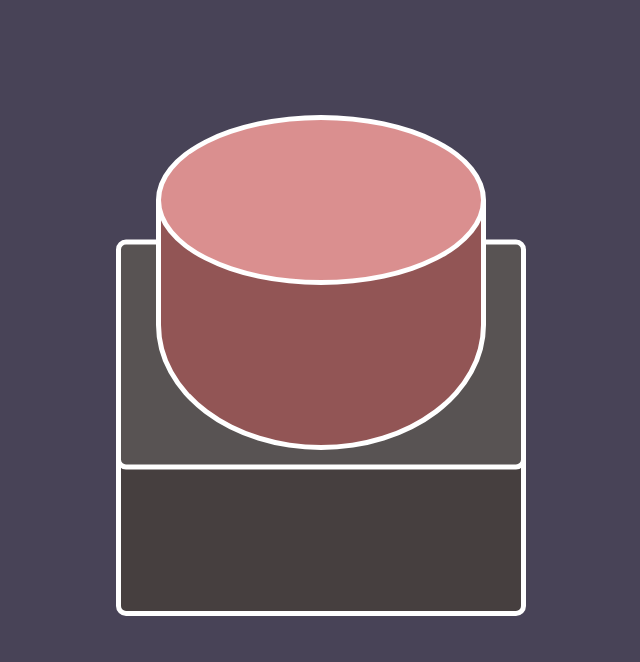
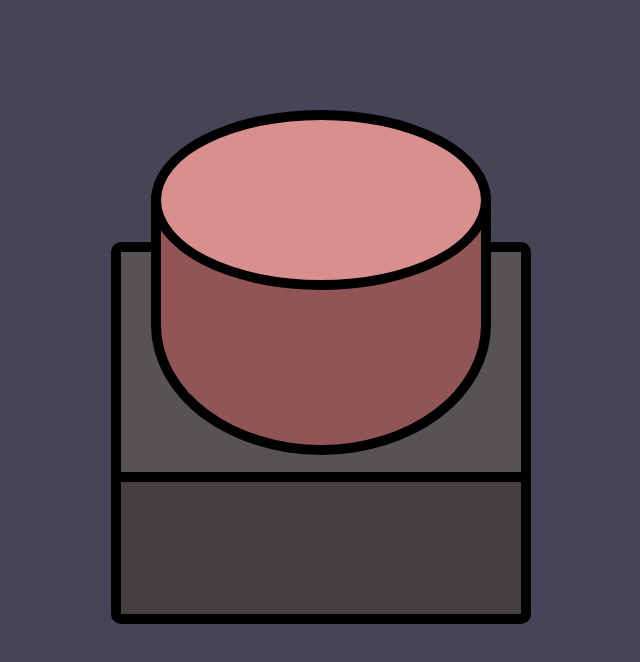
Before and after one commit to ConstintCreations/Button, a plain HTML site: page index.html in a window 1280 px wide. Shown: the whole page, without its empty margins (319-959 px from the left). Drawn offline with Linux system fonts and the light colour scheme.

Commit message:
Border changes

```diff
--- a/style.css
+++ b/style.css
@@ -12,9 +12,9 @@ body {
     position: absolute;
     left: 50%;
     top: 50%;
-    margin: -210px 0px 0px -165px;
+    margin: -215px 0px 0px -170px;
     background-color: #da8f8f;
-    border: 5px solid #ffffff;
+    border: 10px solid #000000;
     padding: 80px 160px;
     border-radius: 50%;
     font-size: 16px;
@@ -25,9 +25,9 @@ body {
     position: absolute;
     left: 50%;
     top: 40%;
-    margin: -120px 0px 0px -165px;
+    margin: -125px 0px 0px -170px;
     background-color: #925555;
-    border: 5px solid #ffffff;
+    border: 10px solid #000000;
     padding: 120px 160px;
     border-radius: 0px 0px 50% 50%;
     cursor: pointer;
@@ -41,7 +41,7 @@ body {
     top: 40%;
     transform: translate(-50%, -20%);
     background-color: #463f3f;
-    border: 5px solid #ffffff;
+    border: 10px solid #000;
     padding: 180px 200px;
     border-radius: 10px;
     font-size: 16px;
@@ -54,7 +54,7 @@ body {
     top: 0%;
     transform: translate(-50%, -5%);
     background-color: #585353;
-    border: 5px solid #ffffff;
+    border: 10px solid #000;
     padding: 110px 200px;
     border-radius: 10px;
     font-size: 16px;
@@ -62,10 +62,10 @@ body {
 }
 
 .outer-button:active .inner-button {
-    margin: -150px 0px 0px -165px;
+    margin: -155px 0px 0px -170px;
 }
 
 .outer-button:active {
-    margin: 0px 0px 0px -165px;
+    margin: 0px 0px 0px -170px;
     padding: 60px 160px;
 }
```
